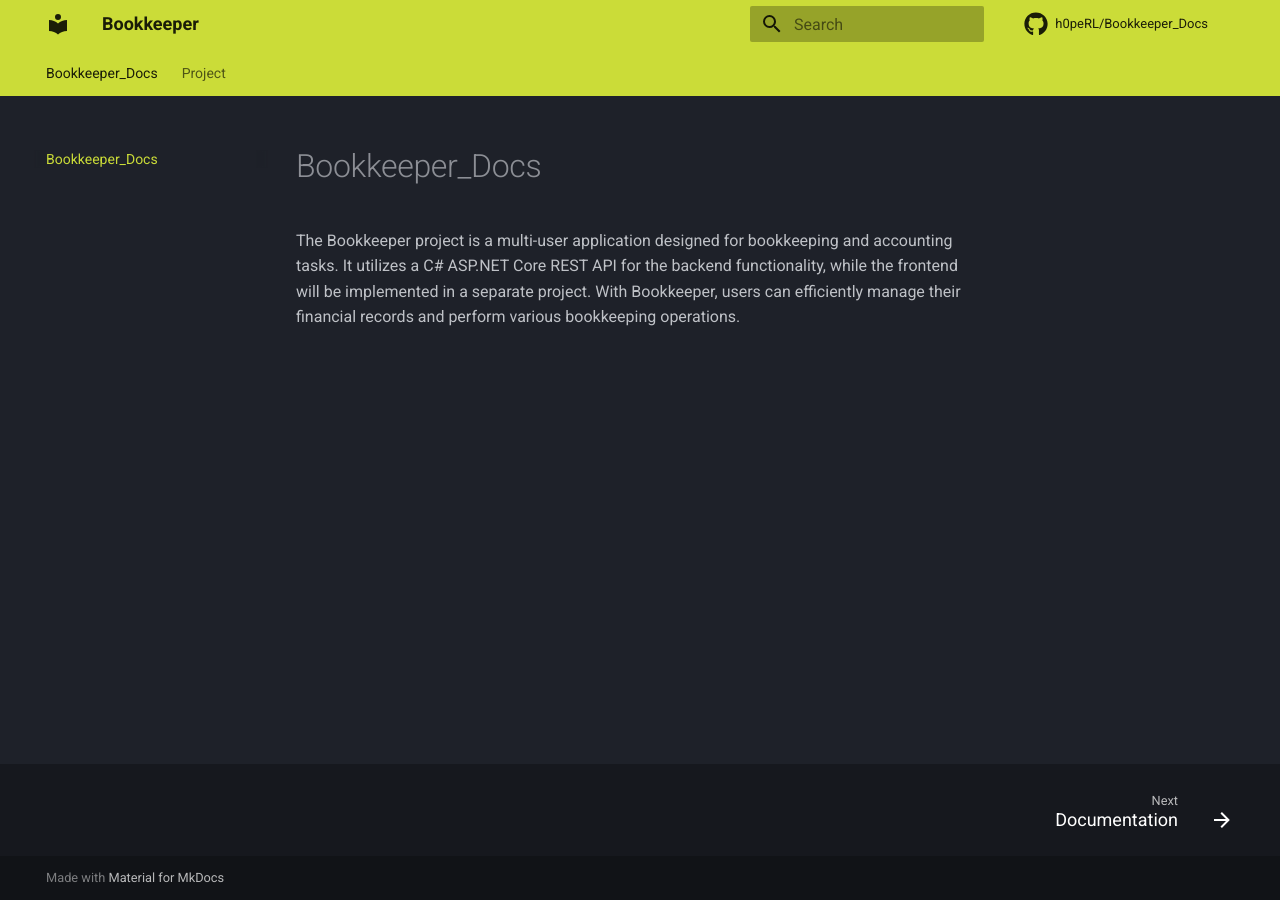
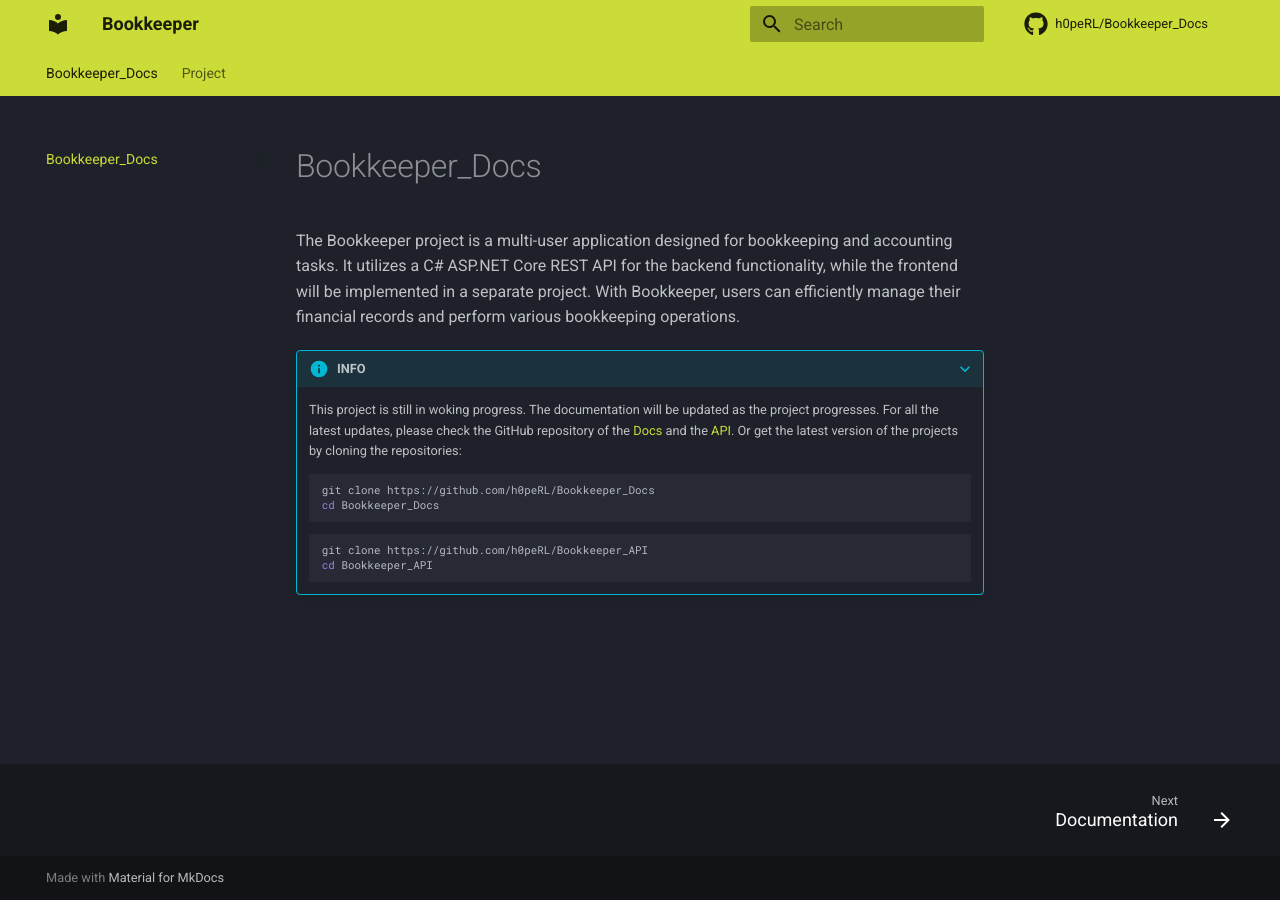
Before and after one commit to h0peRL/Bookkeeper_Docs, an MkDocs documentation site: the page built from docs/index.md, in a window 1280 px wide. Built offline with MkDocs 1.6.1 and Material for MkDocs 9.7.7, drawn with Linux system fonts in a browser that asks for light colours; comment, search, counter and statistics services are not loaded.

Commit message:
Add Note
Added a Note apbout the project bc it is still in work

````diff
--- a/docs/index.md
+++ b/docs/index.md
@@ -1,3 +1,17 @@
 # Bookkeeper_Docs
 
 The Bookkeeper project is a multi-user application designed for bookkeeping and accounting tasks. It utilizes a C# ASP.NET Core REST API for the backend functionality, while the frontend will be implemented in a separate project. With Bookkeeper, users can efficiently manage their financial records and perform various bookkeeping operations.
+
+???+ info "INFO"
+
+    This project is still in woking progress. The documentation will be updated as the project progresses. For all the latest updates, please check the GitHub repository of the [Docs](https://github.com/h0peRL/Bookkeeper_Docs) and the [API](https://github.com/h0peRL/Bookkeeper_API). Or get the latest version of the projects by cloning the repositories:
+
+    ```bash
+    git clone https://github.com/h0peRL/Bookkeeper_Docs
+    cd Bookkeeper_Docs
+    ```
+    ```bash
+    git clone https://github.com/h0peRL/Bookkeeper_API
+    cd Bookkeeper_API
+
+    ```
````
